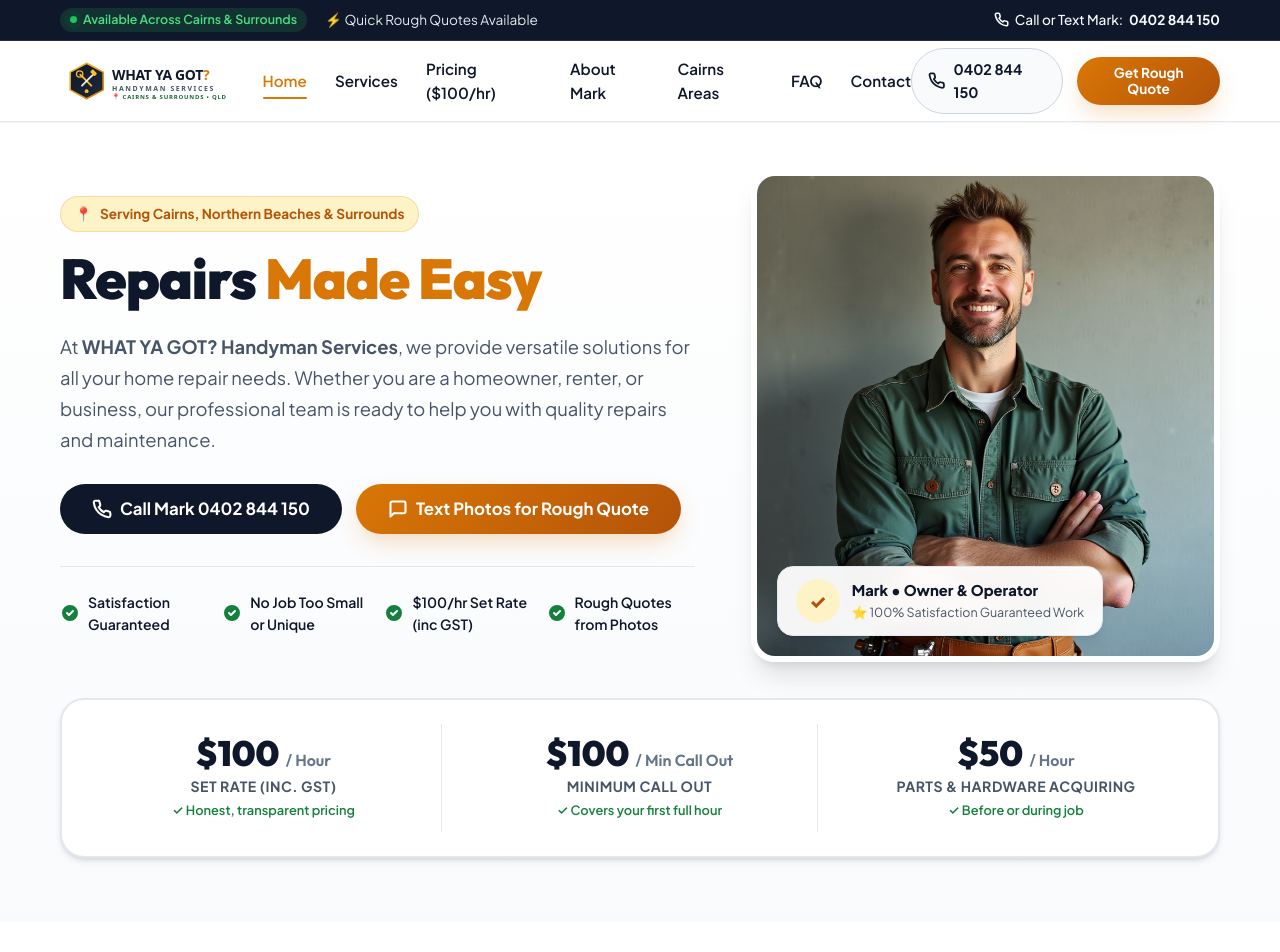
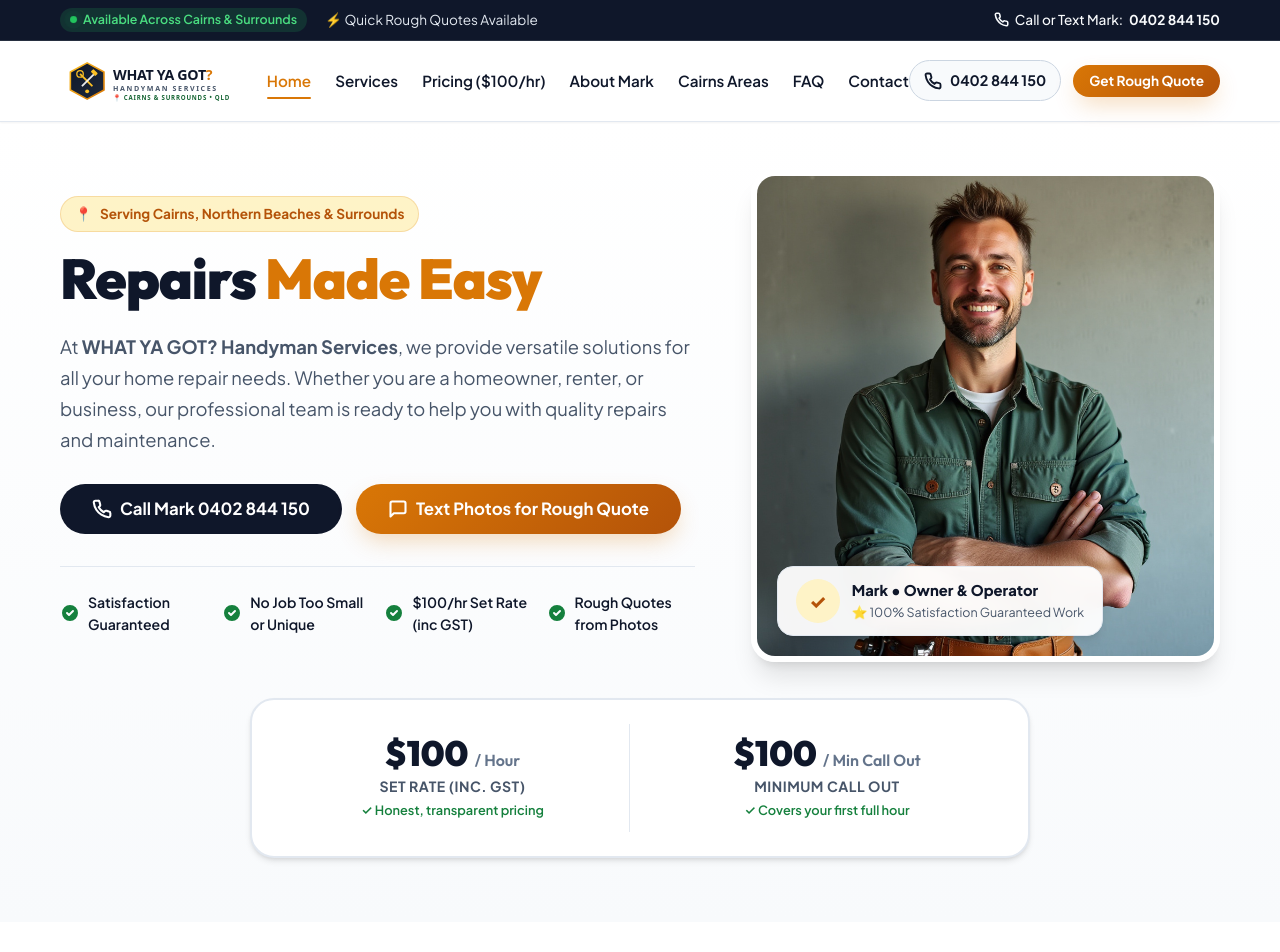
Before and after one commit to Satyakisen24/whatyagothandy, a plain HTML site: page index.html in a window 1280 px wide. Shown: the top 952 px of the page. Drawn offline with Linux system fonts and the light colour scheme.

Commit message:
Remove  pricing box and ensure phone number stays in one line

```diff
--- a/assets/css/style.css
+++ b/assets/css/style.css
@@ -218,7 +218,13 @@
   .nav-desktop {
     display: flex;
     align-items: center;
-    gap: 28px;
+    gap: 16px;
+  }
+}
+
+@media (min-width: 1200px) {
+  .nav-desktop {
+    gap: 24px;
   }
 }
 
@@ -228,6 +234,7 @@
   color: var(--text-main);
   position: relative;
   padding: 6px 0;
+  white-space: nowrap;
 }
 
 .nav-link:hover, .nav-link.active {
@@ -248,7 +255,8 @@
 .header-actions {
   display: flex;
   align-items: center;
-  gap: 14px;
+  gap: 12px;
+  flex-shrink: 0;
 }
 
 .btn-phone-header {
@@ -262,12 +270,17 @@
     gap: 8px;
     background: var(--surface-alt);
     border: 1.5px solid var(--surface-border-strong);
-    padding: 9px 16px;
+    padding: 8px 14px;
     border-radius: var(--radius-full);
     font-weight: 700;
     color: var(--primary);
     font-size: 0.9rem;
+    white-space: nowrap;
+    flex-shrink: 0;
     transition: all var(--transition-fast);
+  }
+  .btn-phone-header span {
+    white-space: nowrap;
   }
   .btn-phone-header:hover {
     border-color: var(--accent);
@@ -616,11 +629,14 @@
   display: grid;
   grid-template-columns: 1fr;
   gap: 20px;
+  max-width: 780px;
+  margin-left: auto;
+  margin-right: auto;
 }
 
 @media (min-width: 768px) {
   .pricing-hero-strip {
-    grid-template-columns: repeat(3, 1fr);
+    grid-template-columns: repeat(2, 1fr);
     align-items: center;
   }
 }
--- a/assets/js/main.js
+++ b/assets/js/main.js
@@ -51,19 +51,11 @@
     // Set rate: $100/hr inc GST, min $100 callout
     let total = Math.max(1, hours) * 100;
 
-    // Optional parts acquiring: $50/hr
-    if (partsCheckbox && partsCheckbox.checked) {
-      total += 50; // default 1 hour hardware acquiring
-    }
-
     totalDisplay.textContent = `$${total}`;
   }
 
   if (hoursSlider) {
     hoursSlider.addEventListener('input', calculateEstimate);
-  }
-  if (partsCheckbox) {
-    partsCheckbox.addEventListener('change', calculateEstimate);
   }
   calculateEstimate();
 
--- a/index.html
+++ b/index.html
@@ -150,7 +150,7 @@
             "name": "What are your handyman rates in Cairns?",
             "acceptedAnswer": {
               "@type": "Answer",
-              "text": "Our rates are transparent and straightforward: $100 per hour (set rate including GST) with a $100 minimum call-out (which covers your first hour). If parts or hardware need to be acquired for the job before or during work, our rate is $50 per hour. Rough quotes are always available!"
+              "text": "Our rates are transparent and straightforward: $100 per hour (set rate including GST) with a $100 minimum call-out (which covers your first hour). Rough quotes are always available!"
             }
           },
           {
@@ -233,7 +233,7 @@
         <div class="header-actions">
           <a href="tel:0402844150" class="btn-phone-header">
             <svg width="18" height="18" viewBox="0 0 24 24" fill="none" stroke="currentColor" stroke-width="2.5" stroke-linecap="round" stroke-linejoin="round"><path d="M22 16.92v3a2 2 0 0 1-2.18 2 19.79 19.79 0 0 1-8.63-3.07 19.5 19.5 0 0 1-6-6 19.79 19.79 0 0 1-3.07-8.67A2 2 0 0 1 4.11 2h3a2 2 0 0 1 2 1.72 12.84 12.84 0 0 0 .7 2.81 2 2 0 0 1-.45 2.11L8.09 9.91a16 16 0 0 0 6 6l1.27-1.27a2 2 0 0 1 2.11-.45 12.84 12.84 0 0 0 2.81.7A2 2 0 0 1 22 16.92z"></path></svg>
-            <span>0402 844 150</span>
+            <span>0402&nbsp;844&nbsp;150</span>
           </a>
           <a href="book-online.html" class="btn btn-sm btn-primary">Get Rough Quote</a>
           <button id="hamburger-btn" class="hamburger-btn" aria-label="Toggle navigation menu">
@@ -343,11 +343,6 @@
             <div class="price-amount">$100 <span>/ Min Call Out</span></div>
             <div class="price-label">Minimum Call Out</div>
             <div class="price-sub">✓ Covers your first full hour</div>
-          </div>
-          <div class="price-box">
-            <div class="price-amount">$50 <span>/ Hour</span></div>
-            <div class="price-label">Parts &amp; Hardware Acquiring</div>
-            <div class="price-sub">✓ Before or during job</div>
           </div>
         </div>
       </div>
@@ -633,12 +628,6 @@
                 </div>
               </div>
 
-              <div class="calc-form-group" style="display:flex; align-items:center; gap:10px; margin-top:16px;">
-                <input type="checkbox" id="calc-parts" style="width:18px; height:18px; accent-color:var(--accent);">
-                <label for="calc-parts" style="font-size:0.92rem; font-weight:600; cursor:pointer;">
-                  Include hardware/parts pickup assistance (+$50)
-                </label>
-              </div>
             </div>
 
             <div class="calc-result-card">
@@ -812,7 +801,7 @@
               <svg class="faq-icon" width="20" height="20" viewBox="0 0 24 24" fill="none" stroke="currentColor" stroke-width="2.5" stroke-linecap="round" stroke-linejoin="round"><polyline points="6 9 12 15 18 9"></polyline></svg>
             </button>
             <div class="faq-answer">
-              Our pricing is 100% upfront and transparent: <strong>$100 per hour</strong> (set rate including GST), with a <strong>$100 minimum call out</strong> (which includes your first hour of labor). If parts or hardware need to be acquired for the job before or during work, our rate is <strong>$50 per hour</strong>. Rough quotes are always available!
+              Our pricing is 100% upfront and transparent: <strong>$100 per hour</strong> (set rate including GST), with a <strong>$100 minimum call out</strong> (which includes your first hour of labor). Rough quotes are always available!
             </div>
           </div>
 
```
Also changed, not shown: about.html (+1 -1 lines), book-online.html (+1 -1 lines), contact.html (+1 -1 lines), pricing.html (+3 -8 lines), privacy-policy.html (+1 -1 lines), services.html (+1 -1 lines), terms.html (+1 -2 lines).
